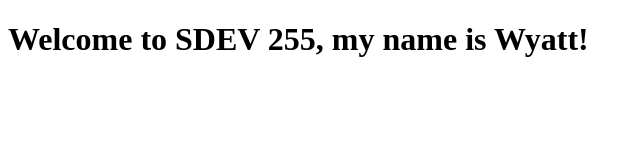
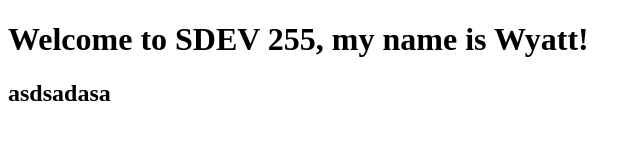
Before and after one commit to WyattKIvyTech/SDEV255GitExample, a plain HTML site: page index.html in a window 1280 px wide. Shown: the whole page, without its empty margins (0-641 px from the left). Drawn offline with Linux system fonts and the light colour scheme.

Commit message:
added h2 for tut

```diff
--- a/index.html
+++ b/index.html
@@ -10,6 +10,7 @@
 
 <body>
   <h1>Welcome to SDEV 255, my name is Wyatt!</h1>
+  <h2>asdsadasa</h2>
   <script src="https://replit.com/public/js/replit-badge.js" theme="blue" defer></script>
 </body>
 
```
